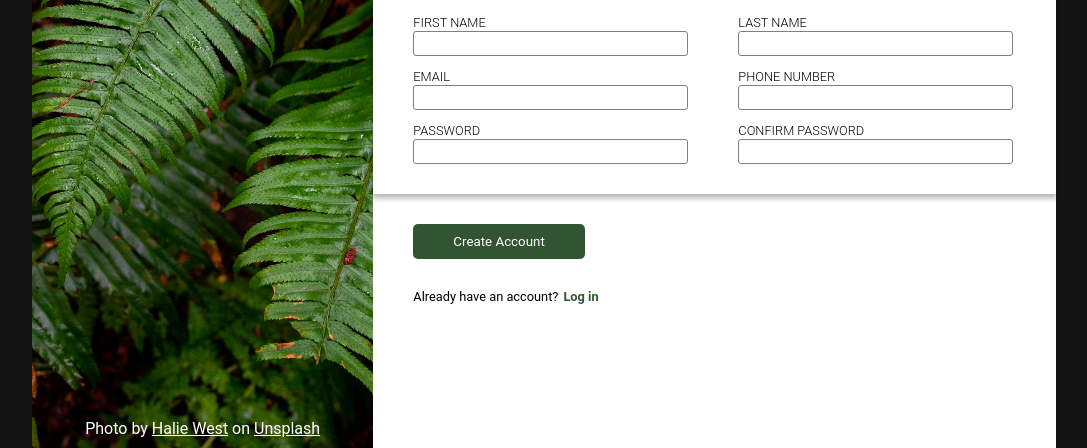
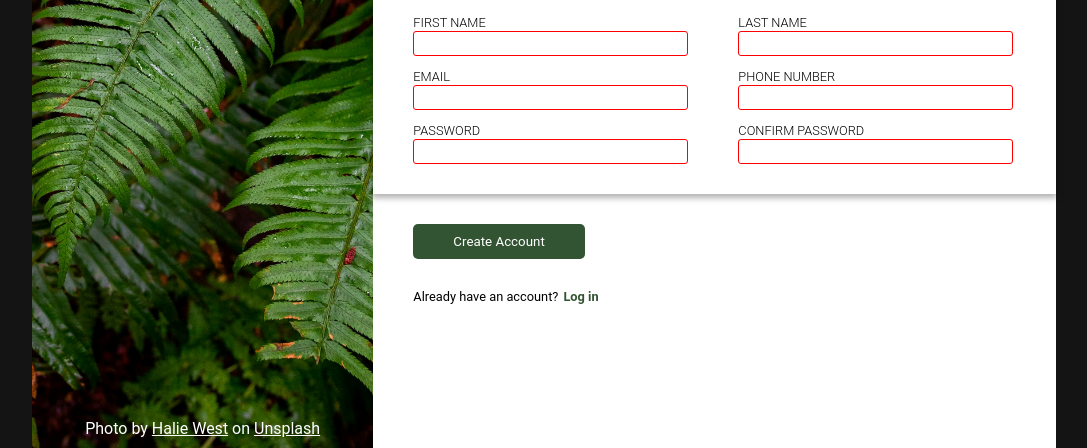
Before and after one commit to tanzim-ikram/odin-sign-up-form, a plain HTML site: page index.html in a window 1280 px wide. Shown: the part 352-800 px from the top of the page, without its empty margins (96-1183 px from the left). Drawn offline with Linux system fonts and the light colour scheme.

Commit message:
Add styling for invalid input

```diff
--- a/style.css
+++ b/style.css
@@ -151,9 +151,9 @@ a:active {
     border: 1px solid blue;
 }
 
-/* .input:invalid {
+.input:invalid {
     border-color: red;
-  } */
+}
 
 .submit-button {
     margin: 30px 40px 30px;
```
